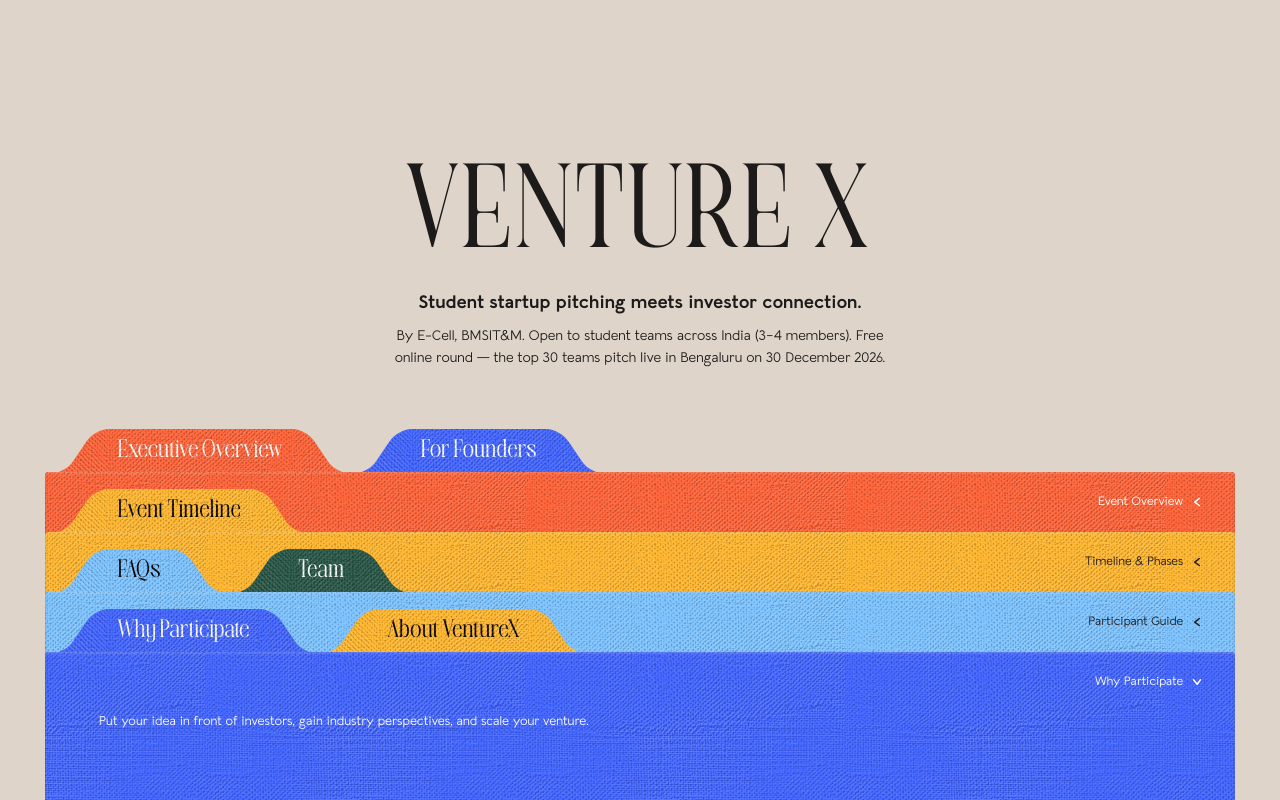
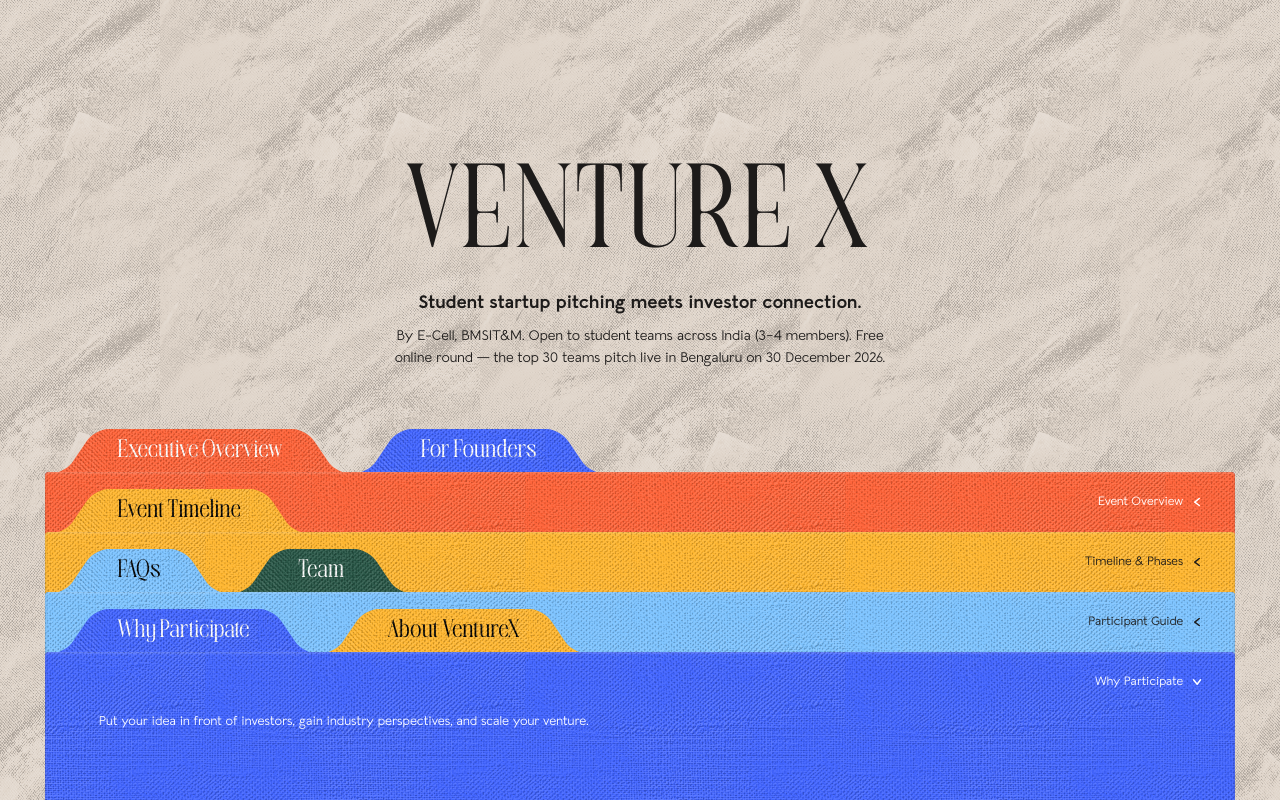
Before and after one commit to Ansukr07/ventureX-new, a React (Vite) app: page / in a window 1280 px wide. Built offline with nearby package versions, Linux system fonts and the light colour scheme.

Commit message:
feat: embed canvas fabric texture into website background

```diff
--- a/src/index.css
+++ b/src/index.css
@@ -32,7 +32,7 @@ textarea, [contenteditable="true"] {
   cursor: url('/classic-1/beam-48.png') 15 15, text;
 }
 *{box-sizing:border-box}html{scroll-behavior:smooth}body{position:relative;isolation:isolate;margin:0;min-width:320px;background:#dfd4c9}
-body::after{display:none}
+body::after{content:'';position:fixed;inset:0;pointer-events:none;background-image:url('/assets/site-texture.webp');background-repeat:repeat;background-size:320px auto;z-index:1;opacity:.75}
 .site-mat{display:none}
 .site-mat svg{display:block;width:100%;height:100%}button{font:inherit}a{color:inherit;text-decoration:none}::selection{background:#ffe44d;color:#191919}:focus-visible{outline:2px solid #ffe44d;outline-offset:4px}
 .site-mat svg{display:block;width:100%;height:100%}button{font:inherit}a{color:inherit;text-decoration:none}::selection{background:#ffe44d;color:#191919}:focus-visible{outline:2px solid #ffe44d;outline-offset:4px}
```
Also changed, not shown: public/assets/site-texture.png (added), public/assets/site-texture.webp (added).
